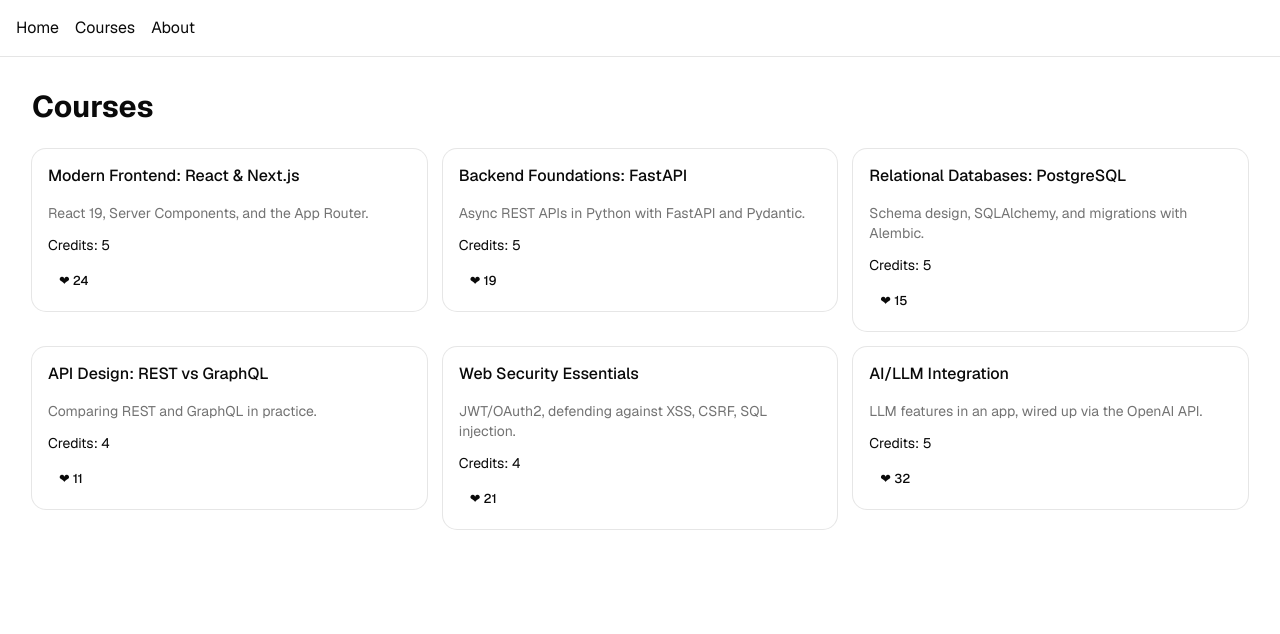
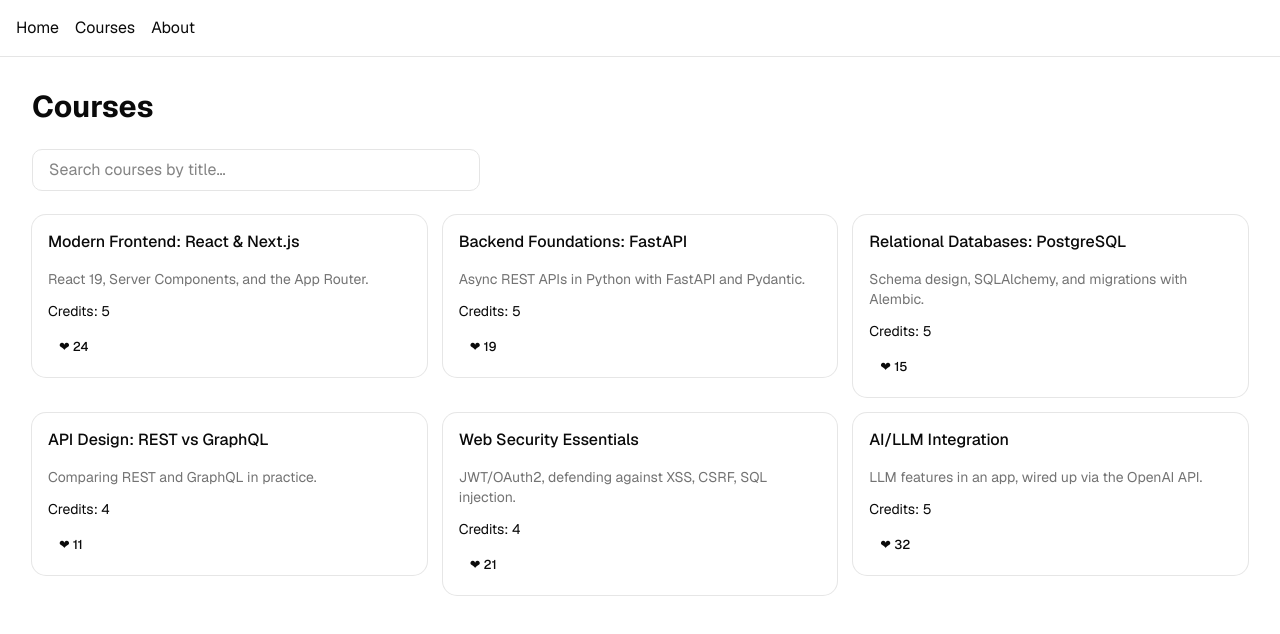
Before and after one commit to Olzhas-dev/course_catalogue, a Next.js app: page /courses in a window 1280 px wide. Shown: the top 634 px of the page. Built offline with nearby package versions, Linux system fonts and the light colour scheme.

Commit message:
feat: add README and bonus tasks (error boundary, search, auth route group)

```diff
--- /dev/null
+++ b/app/(auth)/login/page.tsx
@@ -0,0 +1,16 @@
+import Link from "next/link";
+
+export default function LoginPage() {
+  return (
+    <main className="p-8">
+      <h1 className="text-3xl font-bold mb-4">Login</h1>
+      <p className="text-muted-foreground mb-4">
+        This is a stub login page demonstrating the route group pattern.
+        Real authentication will be added in a future lab.
+      </p>
+      <Link href="/" className="text-blue-600 underline">
+        Back to Home
+      </Link>
+    </main>
+  );
+}
--- a/app/courses/[id]/page.tsx
+++ b/app/courses/[id]/page.tsx
@@ -13,6 +13,11 @@
   params: Promise<{ id: string }>;
 }) {
   const { id } = await params;
+
+  if (id === "broken") {
+    throw new Error("This error was thrown on purpose to test the Error Boundary.");
+  }
+
   const course = await getCourse(id);
 
   if (!course) {
--- /dev/null
+++ b/app/courses/error.tsx
@@ -0,0 +1,24 @@
+"use client";
+
+export default function CourseError({
+  error,
+  reset,
+}: {
+  error: Error & { digest?: string };
+  reset: () => void;
+}) {
+  return (
+    <main className="p-8">
+      <h1 className="text-2xl font-bold mb-4 text-red-600">
+        Something went wrong!
+      </h1>
+      <p className="mb-4 text-muted-foreground">{error.message}</p>
+      <button
+        onClick={() => reset()}
+        className="px-4 py-2 border rounded-lg hover:bg-gray-50 transition"
+      >
+        Try again
+      </button>
+    </main>
+  );
+}
--- a/app/courses/page.tsx
+++ b/app/courses/page.tsx
@@ -1,5 +1,5 @@
 import { getCourses } from "@/lib/courses";
-import CourseCard from "@/components/CourseCard";
+import CourseSearch from "@/components/CourseSearch";
 
 export default async function CoursesPage() {
   const courses = await getCourses();
@@ -7,18 +7,7 @@
   return (
     <main className="p-8">
       <h1 className="text-3xl font-bold mb-6">Courses</h1>
-      <div className="grid grid-cols-1 sm:grid-cols-2 lg:grid-cols-3 gap-4">
-        {courses.map((course) => (
-          <CourseCard
-            key={course.id}
-            id={course.id}
-            title={course.title}
-            description={course.description}
-            credits={course.credits}
-            likes={course.likes}
-          />
-        ))}
-      </div>
+      <CourseSearch courses={courses} />
     </main>
   );
 }
--- /dev/null
+++ b/components/CourseSearch.tsx
@@ -0,0 +1,49 @@
+"use client";
+
+import { useState } from "react";
+import CourseCard from "@/components/CourseCard";
+
+type CourseSearchProps = {
+  courses: {
+    id: string;
+    title: string;
+    description: string;
+    credits: number;
+    likes: number;
+  }[];
+};
+
+export default function CourseSearch({ courses }: CourseSearchProps) {
+  const [query, setQuery] = useState("");
+
+  const filtered = courses.filter((course) =>
+    course.title.toLowerCase().includes(query.toLowerCase())
+  );
+
+  return (
+    <>
+      <input
+        type="text"
+        placeholder="Search courses by title…"
+        value={query}
+        onChange={(e) => setQuery(e.target.value)}
+        className="w-full max-w-md px-4 py-2 mb-6 border rounded-lg focus:outline-none focus:ring-2 focus:ring-gray-300 transition"
+      />
+      <div className="grid grid-cols-1 sm:grid-cols-2 lg:grid-cols-3 gap-4">
+        {filtered.map((course) => (
+          <CourseCard
+            key={course.id}
+            id={course.id}
+            title={course.title}
+            description={course.description}
+            credits={course.credits}
+            likes={course.likes}
+          />
+        ))}
+      </div>
+      {filtered.length === 0 && (
+        <p className="text-muted-foreground mt-4">No courses match your search.</p>
+      )}
+    </>
+  );
+}
```
Also changed, not shown: 1 other file (tests, documents, lock files or other folders).
